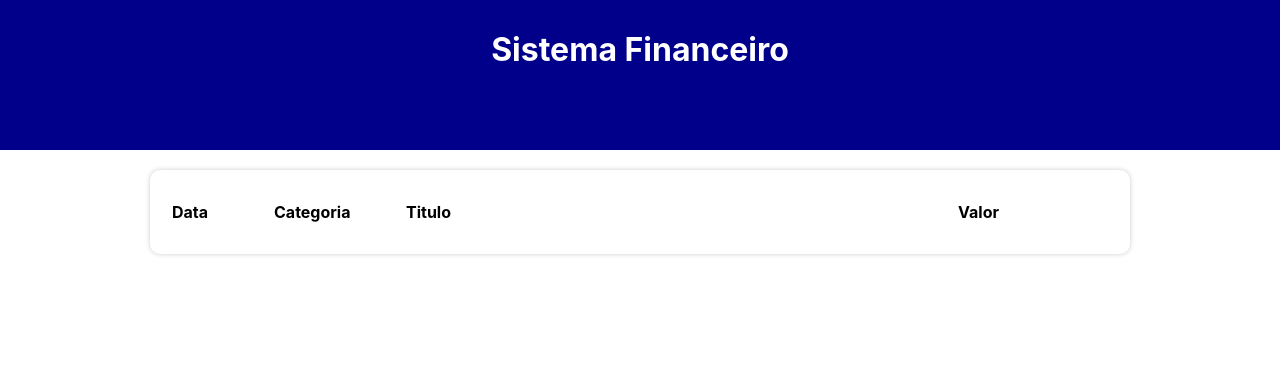
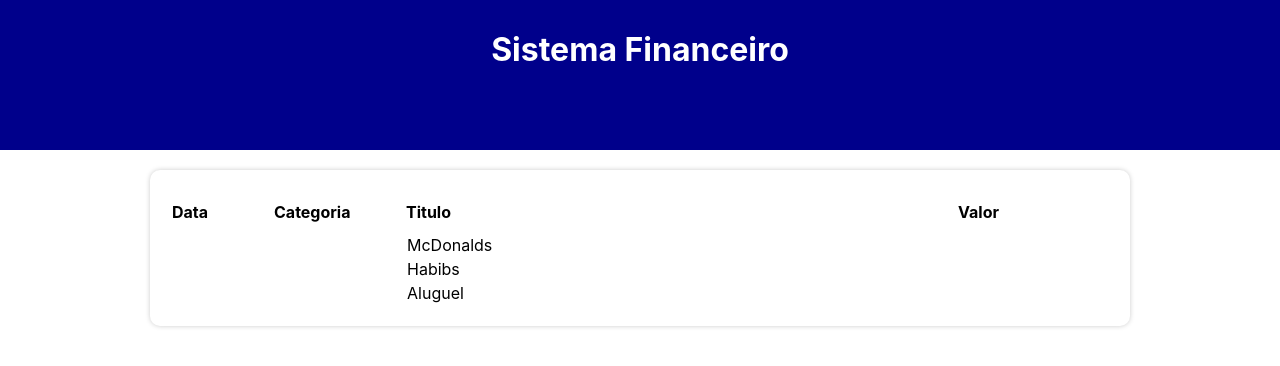
Before and after one commit to gemaquejr/react-expense-manager, a React (Create React App) app: page / in a window 1280 px wide. Shown: the top 366 px of the page. Built offline with nearby package versions, Linux system fonts and the light colour scheme.

Commit message:
Adiciona componente TableItem em TableArea
Signed-off-by: gemaquejr <gemaquejr@hotmail.com>

```diff
--- a/src/components/TableArea/index.tsx
+++ b/src/components/TableArea/index.tsx
@@ -1,6 +1,11 @@
 import * as C from './styles'
+import { Item } from '../../types/Item'
 
-export const TableArea = () => {
+type Props = {
+    list: Item[]
+}
+
+export const TableArea = ({ list }: Props) => {
     return (
         <C.Table>
             <thead>
@@ -11,6 +16,16 @@ export const TableArea = () => {
                     <C.TableHeadColumn width={150}>Valor</C.TableHeadColumn>
                 </tr>
             </thead>
+            <tbody>
+                {list.map((item, index) => (
+                    <tr key={index}>
+                        <td></td>
+                        <td></td>
+                        <td>{item.title}</td>
+                        <td></td>
+                    </tr>
+                ))}
+            </tbody>
         </C.Table>
-    )
+    );
 }
```
Also changed, not shown: src/components/TableItem/index.tsx (added, +17 -0 lines), src/components/TableItem/styles.ts (added, +7 -0 lines).
